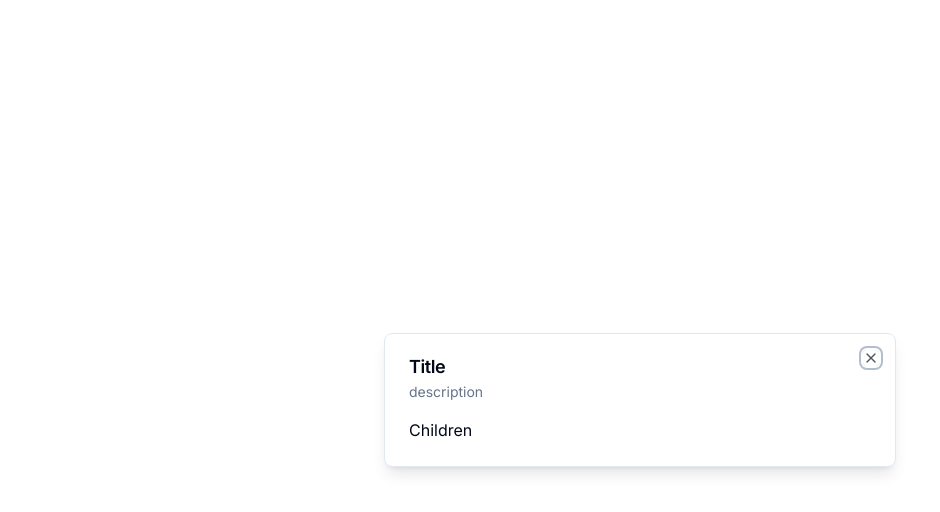
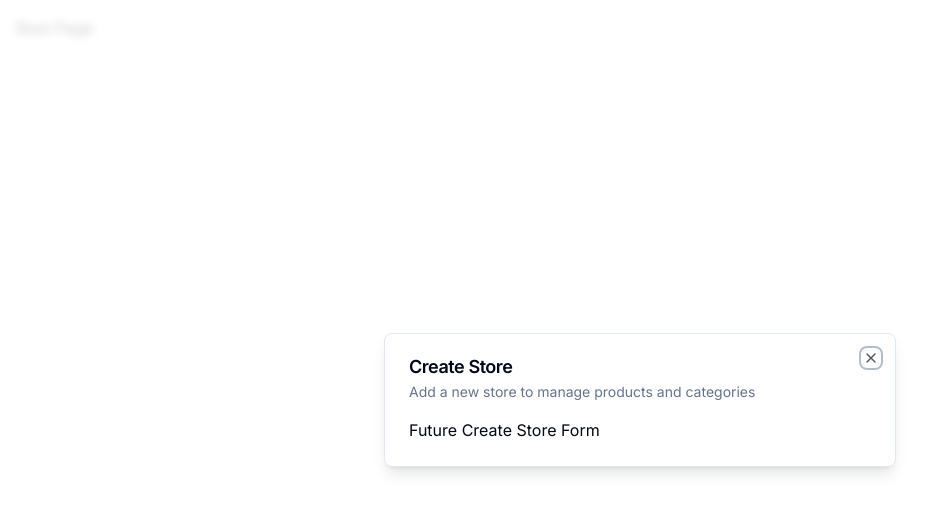
Before and after one commit to md-amir-gauhar/store-admin, a Next.js app: page / in a window 1280 px wide. Shown: the top 512 px of the page, without its empty margins (0-940 px from the left). Built offline with nearby package versions, Linux system fonts and the light colour scheme.

Commit message:
setup global modal store using zustand

```diff
--- a/app/(root)/page.tsx
+++ b/app/(root)/page.tsx
@@ -1,19 +1,19 @@
 "use client";
-import Modal from "@/components/ui/modal";
+
+import { useStoreModal } from "@/hooks/use-store-modal";
+import { useEffect } from "react";
 
 const SetupPage = () => {
-  return (
-    <div className="p-4">
-      <Modal
-        isOpen={true}
-        onClose={() => {}}
-        title="Title"
-        description="description"
-      >
-        Children
-      </Modal>
-    </div>
-  );
+  const onOpen = useStoreModal((state) => state.onOpen);
+  const isOpen = useStoreModal((state) => state.isOpen);
+
+  useEffect(() => {
+    if (!isOpen) {
+      onOpen();
+    }
+  }, [isOpen, onOpen]);
+
+  return <div className="p-4">Root Page</div>;
 };
 
 export default SetupPage;
--- a/app/layout.tsx
+++ b/app/layout.tsx
@@ -1,6 +1,9 @@
-import "./globals.css";
 import { Inter } from "next/font/google";
 import { ClerkProvider } from "@clerk/nextjs";
+
+import { ModalProvider } from "@/providers/modal-provider";
+
+import "./globals.css";
 
 const inter = Inter({ subsets: ["latin"] });
 
@@ -17,7 +20,10 @@
   return (
     <ClerkProvider>
       <html lang="en">
-        <body className={inter.className}>{children}</body>
+        <body className={inter.className}>
+          <ModalProvider />
+          {children}
+        </body>
       </html>
     </ClerkProvider>
   );
--- /dev/null
+++ b/components/modals/store-modal.tsx
@@ -0,0 +1,18 @@
+"use client";
+import Modal from "@/components/ui/modal";
+import { useStoreModal } from "@/hooks/use-store-modal";
+
+export const StoreModal = () => {
+  const storeModal = useStoreModal();
+
+  return (
+    <Modal
+      title="Create Store"
+      description="Add a new store to manage products and categories"
+      isOpen={storeModal.isOpen}
+      onClose={storeModal.onClose}
+    >
+      Future Create Store Form
+    </Modal>
+  );
+};
--- a/components/ui/modal.tsx
+++ b/components/ui/modal.tsx
@@ -16,13 +16,13 @@
   children?: React.ReactNode;
 }
 
-export const Modal: React.FC<ModalProps> = ({
+export default function Modal({
   title,
   description,
   isOpen,
   onClose,
   children,
-}) => {
+}: ModalProps) {
   const onChange = (open: boolean) => {
     if (!open) onClose();
   };
@@ -39,6 +39,4 @@
       </DialogContent>
     </Dialog>
   );
-};
-
-export default Modal;
+}
--- /dev/null
+++ b/hooks/use-store-modal.tsx
@@ -0,0 +1,13 @@
+import { create } from "zustand";
+
+interface useStoreModalStore {
+  isOpen: boolean;
+  onOpen: () => void;
+  onClose: () => void;
+}
+
+export const useStoreModal = create<useStoreModalStore>((set) => ({
+  isOpen: false,
+  onOpen: () => set({ isOpen: true }),
+  onClose: () => set({ isOpen: false }),
+}));
--- a/package.json
+++ b/package.json
@@ -28,6 +28,7 @@
     "tailwind-merge": "^1.13.2",
     "tailwindcss": "3.3.2",
     "tailwindcss-animate": "^1.0.6",
-    "typescript": "5.1.6"
+    "typescript": "5.1.6",
+    "zustand": "^4.3.9"
   }
 }
--- /dev/null
+++ b/providers/modal-provider.tsx
@@ -0,0 +1,21 @@
+"use client";
+
+import { StoreModal } from "@/components/modals/store-modal";
+
+import { useState, useEffect } from "react";
+
+export const ModalProvider = () => {
+  const [isMounted, setIsMounted] = useState(false);
+
+  useEffect(() => {
+    setIsMounted(true);
+  }, []);
+
+  if (!isMounted) return null;
+
+  return (
+    <>
+      <StoreModal />
+    </>
+  );
+};
```
Also changed, not shown: 1 other file (tests, documents, lock files or other folders).
